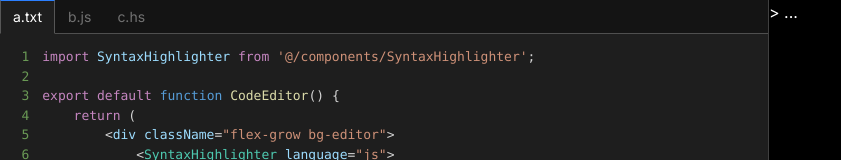
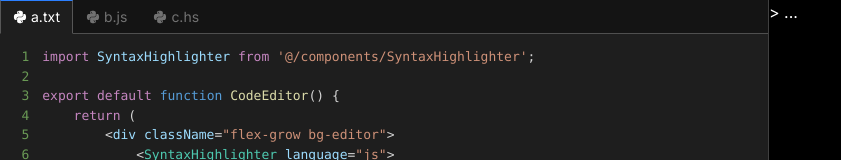
Before and after one commit to ky28059/ktane, a Next.js app in the folder client/: page /game/1 in a window 1280 px wide. Shown: the top 160 px of the page, without its empty margins (0-841 px from the left). Built offline with nearby package versions, Linux system fonts and the light colour scheme.

Commit message:
Add python icon, fix some stuff

```diff
--- a/client/app/game/[id]/CodeEditor.tsx
+++ b/client/app/game/[id]/CodeEditor.tsx
@@ -24,7 +24,7 @@ export default function CodeEditor() {
             <div className="bg-editor relative h-full">
                 {/* Hack: invisible textarea to capture user input */}
                 <textarea
-                    className="absolute p-[1em] inset-0 text-[13px] font-[Menlo,_Monaco,_Consolas,_'Andale_Mono',_'Ubuntu_Mono',_'Courier_New',_monospace] ml-[29.25px] outline-none text-transparent caret-white"
+                    className="absolute p-[1em] inset-0 text-[13px] font-[Menlo,_Monaco,_Consolas,_'Andale_Mono',_'Ubuntu_Mono',_'Courier_New',_monospace] ml-[29.25px] outline-none text-transparent caret-white resize-none"
                     value={code}
                     onChange={(e) => setCode(e.target.value)}
                     spellCheck={false}
--- a/client/app/game/[id]/FileBar.tsx
+++ b/client/app/game/[id]/FileBar.tsx
@@ -1,3 +1,6 @@
+import { FaPython } from 'react-icons/fa6';
+
+
 type FileBarProps = {
     files: string[],
     selected: string,
@@ -28,9 +31,10 @@ function File(props: FileProps) {
 
     return (
         <button
-            className={'flex px-3 py-1.5 text-sm cursor-pointer border-x border-t ' + (active ? 'text-white border-t-blue-500 border-b border-b-editor border-x-white/25 -mb-px bg-editor' : 'text-white/40 border-x-transparent border-t-transparent')}
+            className={'flex items-center gap-1 px-3 py-1.5 text-sm cursor-pointer border-x border-t ' + (active ? 'text-white border-t-blue-500 border-b border-b-editor border-x-white/25 -mb-px bg-editor' : 'text-white/40 border-x-transparent border-t-transparent')}
             onClick={() => props.setSelected(props.name)}
         >
+            <FaPython />
             {props.name}
         </button>
     )
--- a/client/package.json
+++ b/client/package.json
@@ -18,6 +18,7 @@
     "postcss": "8.5.3",
     "react": "19.0.0",
     "react-dom": "19.0.0",
+    "react-icons": "^5.5.0",
     "react-syntax-highlighter": "^15.6.1",
     "tailwindcss": "4.0.8",
     "typescript": "5.7.3"
```
Also changed, not shown: 1 other file (tests, documents, lock files or other folders).
